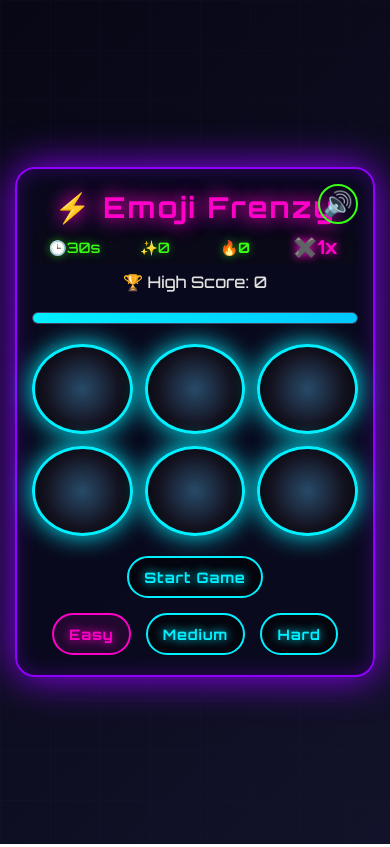
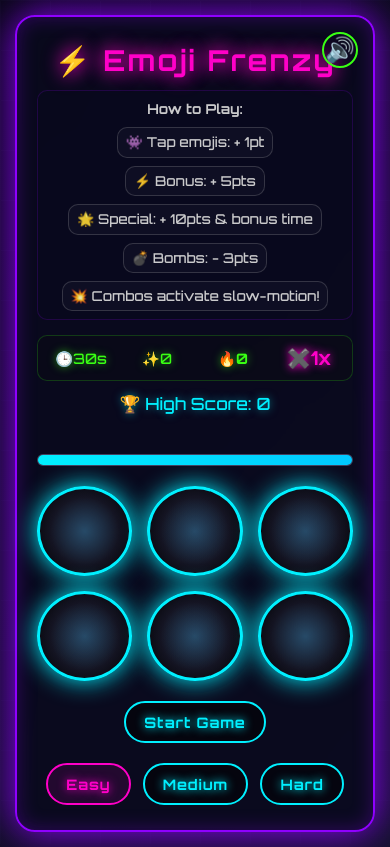
Before and after one commit to briancarlobamba/Emoji-Frenzy, a plain HTML site: page index.html in a window 390 px wide. Drawn offline with Linux system fonts and the light colour scheme.

Commit message:
Add enhancements to visual and add sounds

```diff
--- a/index.html
+++ b/index.html
@@ -16,20 +16,21 @@
 
     <div class="instructions">
       <p><strong>How to Play:</strong></p>
-      <ul>
-        <li>👾 Tap creatures: +1pt</li>
-        <li>⚡ Bonus: +5pts</li>
-        <li>🌟 Special: +10pts & bonus time</li>
-        <li>💣 Bombs: -3pts</li>
+      <ul style="list-style-type: none;">
+        <li>👾 Tap emojis:  + 1pt</li>
+        <li>⚡ Bonus:  + 5pts</li>
+        <li>🌟 Special:  + 10pts & bonus time</li>
+        <li>💣 Bombs:  - 3pts</li>
         <li>💥 Combos activate slow-motion!</li>
       </ul>
     </div>
 
+
     <div class="status-bar">
-      <div class="timer">🕒 <span id="time">30</span>s</div>
-      <div class="score">✨ <span id="score">0</span></div>
-      <div class="combo">🔥 <span id="combo-count">0</span></div>
-      <div class="multiplier">✖️ <span id="multiplier">1x</span></div>
+      <div class="timer">🕒<span id="time">30</span>s</div>
+      <div class="score">✨<span id="score">0</span></div>
+      <div class="combo">🔥<span id="combo-count">0</span></div>
+      <div class="multiplier">✖️<span id="multiplier">1x</span></div>
     </div>
 
     <div class="high-score-display">🏆 High Score: <span id="high-score">0</span></div>
@@ -72,13 +73,12 @@
     </div>
   </div>
 
-  <!-- Sound Effects -->
-  <audio id="hit-sound" src="sounds/hit.wav" preload="auto"></audio>
-  <audio id="gameover-sound" src="sounds/gameover.wav" preload="auto"></audio>
-  <audio id="combo-sound" src="sounds/combo.wav" preload="auto"></audio>
-  <audio id="countdown-sound" src="sounds/ticking.wav" preload="auto"></audio>
-  <audio id="special-sound" src="sounds/explosion.wav" preload="auto"></audio>
-  <audio id="bomb-sound" src="sounds/bomb.wav" preload="auto"></audio>
+  <audio id="hit-sound" src="sounds/hit.mp3" preload="auto"></audio>
+  <audio id="gameover-sound" src="sounds/gameover.mp3" preload="auto"></audio>
+  <audio id="combo-sound" src="sounds/combo.mp3" preload="auto"></audio>
+  <audio id="countdown-sound" src="sounds/ticking.mp3" preload="auto"></audio>
+  <audio id="special-sound" src="sounds/explosion.mp3" preload="auto"></audio>
+  <audio id="bomb-sound" src="sounds/bomb.mp3" preload="auto"></audio>
   <audio id="bg-music" src="sounds/synthwave.mp3" loop></audio>
 
   <script src="script.js"></script>
--- a/script.js
+++ b/script.js
@@ -141,6 +141,7 @@ function randomCreature() {
 
     return creatureSet[Math.floor(Math.random() * creatureSet.length)];
 }
+
 function showCreature() {
     if (timeUp || gamePaused) return;
 
@@ -171,8 +172,6 @@ creature.style.animation = 'bounceIn 0.6s ease';
     setTimeout(() => {
         creature.style.animation = 'none';
     }, 600);
-
-
 
     setTimeout(() => {
         if (!creature.classList.contains('hit') && creature.style.top === '10%') {
@@ -231,8 +230,10 @@ function incrementCombo() {
     comboCountDisplay.classList.add('combo-pulse');
     setTimeout(() => comboCountDisplay.classList.remove('combo-pulse'), 300);
 
-    streakBar.style.width = `${Math.min(comboCount * 10, 100)}%`;
+    const streakPercentage = Math.min(comboCount * 10, 100);
+    streakBar.style.width = `${streakPercentage}%`;
 
+    // Update the multiplier based on combo count
     if (comboCount >= 15) {
         scoreMultiplier = 4;
     } else if (comboCount >= 10) {
@@ -244,6 +245,7 @@ function incrementCombo() {
     }
     multiplierDisplay.textContent = `${scoreMultiplier}x`;
 
+    // Trigger special effects on milestone combos
     if (comboCount % 5 === 0) {
         if (comboSound && !soundsMuted) comboSound.play();
         flashScreen('cyan', 200, 0.2);
@@ -343,6 +345,12 @@ function stopGame(end = false) {
     creatures.forEach(c => c.style.top = '100%');
     document.body.classList.remove('slow-motion');
 
+    timeLeft = 30;
+    timeDisplay.textContent = timeLeft;
+    updateProgressBar();
+
+    resetCombo();
+
     if (bgMusic) {
         bgMusic.pause();
         bgMusic.currentTime = 0;
@@ -359,7 +367,7 @@ function stopGame(end = false) {
             localStorage.setItem('highScore', highScore);
             highScoreDisplay.textContent = highScore;
             highScoreMessage.textContent = '🚀 New High Score!';
-            flashScreen('#39ff14', 300, 0.2);
+            flashScreen('var(--accent)', 300, 0.2);
         } else {
             highScoreMessage.textContent = '';
         }
@@ -408,7 +416,6 @@ portals.forEach(portal => {
 
         const creature = portal.querySelector('.creature');
         if (!creature.classList.contains('hit') && creature.textContent !== '') {
-
             creature.classList.add('hit');
             let points = 0;
 
@@ -419,17 +426,17 @@ portals.forEach(portal => {
                         points *= 2;
                     }
                     if (specialSound && !soundsMuted) specialSound.play();
-                flashScreen('#ffff00', 300, 0.2);
+                    flashScreen('var(--neon-pink)', 300, 0.2);
 
+                    // Add bonus time
                     timeLeft = Math.min(30, timeLeft + (getCurrentDifficulty() === 'hard' ? 5 : 3));
                     timeDisplay.textContent = timeLeft;
                     updateProgressBar();
                     incrementCombo();
                     if (getCurrentDifficulty() === 'hard') {
-                  flashScreen('blue', 200, 0.2);
+                        flashScreen('var(--neon-blue)', 200, 0.2);
                     }
                     break;
-
 
                 case bonusCreature:
                     points = 5;
@@ -443,7 +450,7 @@ portals.forEach(portal => {
                     }
                     incrementCombo();
                     if (getCurrentDifficulty() === 'hard') {
-                        flashScreen('blue', 200, 0.2);
+                        flashScreen('var(--neon-blue)', 200, 0.2);
                     }
                     break;
 
@@ -451,7 +458,7 @@ portals.forEach(portal => {
                     points = -3;
                     if (bombSound && !soundsMuted) bombSound.play();
                     resetCombo();
-                    flashScreen('#ff0000', 200, 0.3);
+                    flashScreen('var(--danger)', 200, 0.3);
                     break;
 
                 default:
--- a/style.css
+++ b/style.css
@@ -59,11 +59,11 @@ body.slow-motion {
 .arena {
   text-align: center;
   background: rgba(10, 10, 30, 0.85);
-  padding: 25px 30px;
+  padding: 30px 35px;
   border-radius: 20px;
   border: 2px solid var(--neon-purple);
   box-shadow: 0 0 40px var(--neon-purple), inset 0 0 20px rgba(143, 0, 255, 0.3);
-  max-width: 550px;
+  max-width: 580px;
   width: 100%;
   position: relative;
   backdrop-filter: blur(10px);
@@ -74,7 +74,7 @@ h1 {
   color: var(--neon-pink);
   font-size: 2.2rem;
   text-shadow: 0 0 15px var(--neon-pink);
-  margin-bottom: 5px;
+  margin-bottom: 15px;
   letter-spacing: 2px;
   animation: glow 2s infinite alternate;
 }
@@ -85,23 +85,31 @@ h1 {
 }
 
 .instructions {
-  margin-bottom: 15px;
-  font-size: 0.9rem;
-  line-height: 1.4;
+  margin-bottom: 20px;
+  font-size: 0.95rem;
+  line-height: 1.5;
   opacity: 0.9;
+  background: rgba(10, 10, 30, 0.5);
+  padding: 12px;
+  border-radius: 10px;
+  border: 1px solid rgba(143, 0, 255, 0.2);
+}
+
+.instructions p {
+  margin-bottom: 8px;
 }
 
 .instructions ul {
   display: flex;
   flex-wrap: wrap;
   justify-content: center;
-  gap: 10px;
-  margin-top: 5px;
+  gap: 12px;
+  margin-top: 8px;
 }
 
 .instructions li {
   background: rgba(20, 20, 40, 0.6);
-  padding: 4px 10px;
+  padding: 6px 12px;
   border-radius: 10px;
   border: 1px solid var(--text-glow);
 }
@@ -109,20 +117,28 @@ h1 {
 .status-bar {
   display: grid;
   grid-template-columns: repeat(4, 1fr);
-  gap: 5px;
+  gap: 10px;
   font-size: 1.1rem;
-  margin-bottom: 8px;
+  margin-bottom: 15px;
   color: var(--accent);
   text-shadow: 0 0 8px var(--accent-glow);
-  padding: 5px;
+  padding: 10px;
   background: rgba(10, 10, 20, 0.5);
   border-radius: 10px;
+  border: 1px solid rgba(57, 255, 20, 0.2);
 }
 
 .status-bar > div {
   display: flex;
   align-items: center;
   justify-content: center;
+}
+
+.high-score-display {
+  margin-bottom: 12px;
+  font-size: 1.05rem;
+  color: var(--neon-blue);
+  text-shadow: 0 0 8px var(--neon-blue-glow);
 }
 
 .floating-score {
@@ -146,7 +162,7 @@ h1 {
   width: 100%;
   border-radius: 6px;
   overflow: hidden;
-  margin: 10px 0;
+  margin: 12px 0 20px;
   border: 1px solid rgba(255, 255, 255, 0.1);
   box-shadow: inset 0 0 5px rgba(0, 0, 0, 0.5);
 }
@@ -168,7 +184,7 @@ h1 {
   height: 8px;
   background: linear-gradient(90deg, var(--neon-pink), #ff66cc);
   width: 0%;
-  margin-bottom: 12px;
+  margin-bottom: 20px;
   border-radius: 4px;
   transition: width 0.3s ease;
   box-shadow: 0 0 10px var(--neon-pink-glow);
@@ -177,8 +193,8 @@ h1 {
 .grid {
   display: grid;
   grid-template-columns: repeat(3, 1fr);
-  gap: 20px;
-  margin: 20px 0;
+  gap: 24px;
+  margin: 25px 0;
 }
 
 .portal {
@@ -249,14 +265,14 @@ h1 {
   display: flex;
   justify-content: center;
   flex-wrap: wrap;
-  gap: 10px;
-  margin-bottom: 15px;
+  gap: 15px;
+  margin: 25px 0;
 }
 
 .controls button,
 .difficulty button,
 #play-again {
-  padding: 12px 20px;
+  padding: 12px 24px;
   background: rgba(0, 0, 0, 0.5);
   color: var(--neon-blue);
   border: 2px solid var(--neon-blue);
@@ -327,8 +343,8 @@ h1 {
 .difficulty {
   display: flex;
   justify-content: center;
-  margin-top: 15px;
-  gap: 15px;
+  margin-top: 10px;
+  gap: 18px;
 }
 
 .game-over {
@@ -349,7 +365,7 @@ h1 {
 .modal {
   background: linear-gradient(135deg, #111130, #1a1a40);
   color: var(--neon-blue);
-  padding: 35px 45px;
+  padding: 40px 50px;
   border-radius: 20px;
   text-align: center;
   box-shadow: 0 0 40px var(--neon-pink);
@@ -366,7 +382,7 @@ h1 {
 
 .modal h2 {
   font-size: 2rem;
-  margin-bottom: 20px;
+  margin-bottom: 25px;
   color: var(--neon-pink);
   text-shadow: 0 0 15px var(--neon-pink);
 }
@@ -377,12 +393,12 @@ h1 {
 }
 
 #final-score {
-  font-size: 2.5rem;
+  font-size: 2.8rem;
   color: var(--accent);
   text-shadow: 0 0 10px var(--accent);
   font-weight: bold;
   display: block;
-  margin: 10px 0;
+  margin: 20px 0;
 }
 
 #high-score-message {
@@ -391,18 +407,18 @@ h1 {
   min-height: 30px;
   font-size: 1.3rem;
   animation: pulse 1s infinite alternate;
+  margin-bottom: 20px;
 }
 
-/* Sound toggle button */
 .sound-toggle {
   position: absolute;
-  top: 15px;
-  right: 15px;
+  top: 20px;
+  right: 20px;
   background: transparent;
   border: 2px solid var(--accent);
   border-radius: 50%;
-  width: 40px;
-  height: 40px;
+  width: 42px;
+  height: 42px;
   font-size: 1.5rem;
   color: var(--accent);
   cursor: pointer;
@@ -418,7 +434,6 @@ h1 {
   box-shadow: 0 0 15px var(--accent-glow);
 }
 
-/* Combo indicators */
 .combo {
   position: relative;
 }
@@ -447,16 +462,18 @@ h1 {
 
 @media (max-width: 600px) {
   .arena {
-    padding: 20px 15px;
+    padding: 25px 20px;
     margin: 15px;
   }
 
   h1 {
     font-size: 1.8rem;
+    margin-bottom: 12px;
   }
 
   .grid {
-    gap: 12px;
+    gap: 15px;
+    margin: 20px 0;
   }
 
   .portal {
@@ -469,16 +486,51 @@ h1 {
 
   .controls button,
   .difficulty button {
-    padding: 10px 15px;
+    padding: 10px 18px;
     font-size: 0.9rem;
   }
 
   .status-bar {
     font-size: 0.9rem;
+    margin-bottom: 12px;
   }
 
   .instructions {
-    display: none;
+    padding: 8px;
+    font-size: 0.85rem;
+    margin-bottom: 15px;
+  }
+
+  .instructions ul {
+    gap: 8px;
+  }
+
+  .instructions li {
+    padding: 4px 8px;
+  }
+
+  .controls {
+    margin: 20px 0;
+    gap: 10px;
+  }
+
+  .difficulty {
+    gap: 12px;
+  }
+
+  .instructions {
+    display: block;
+  }
+
+  .instructions p {
+    margin-bottom: 5px;
+  }
+
+  .sound-toggle {
+    top: 15px;
+    right: 15px;
+    width: 36px;
+    height: 36px;
   }
 }
 
@@ -489,7 +541,7 @@ h1 {
   transform: translateX(-50%);
   background: rgba(0, 0, 0, 0.8);
   color: var(--accent);
-  padding: 10px 20px;
+  padding: 12px 24px;
   border-radius: 20px;
   font-size: 1.1rem;
   text-align: center;
```
Also changed, not shown: 7 other files. Lines whose indentation alone changed are shown as unchanged.
